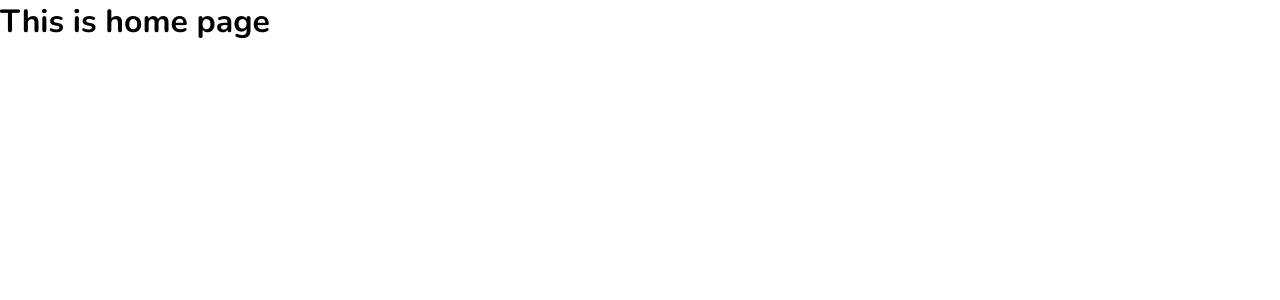
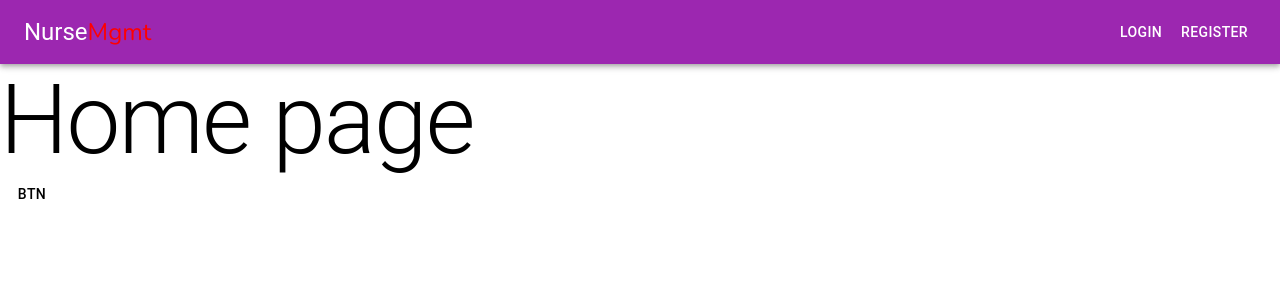
Before and after one commit to rajutamanglama63/nurse-management-app, a React (Create React App) app in the folder client/: page / in a window 1280 px wide. Shown: the top 300 px of the page. Built offline with nearby package versions, Linux system fonts and the light colour scheme.

Commit message:
feat: mui used

```diff
--- a/client/package.json
+++ b/client/package.json
@@ -3,6 +3,10 @@
   "version": "0.1.0",
   "private": true,
   "dependencies": {
+    "@emotion/react": "^11.10.5",
+    "@emotion/styled": "^11.10.5",
+    "@mui/icons-material": "^5.10.16",
+    "@mui/material": "^5.10.17",
     "@testing-library/jest-dom": "^5.16.5",
     "@testing-library/react": "^13.4.0",
     "@testing-library/user-event": "^13.5.0",
--- a/client/public/index.html
+++ b/client/public/index.html
@@ -2,20 +2,15 @@
 <html lang="en">
   <head>
     <meta charset="utf-8" />
-    <link rel="icon" href="%PUBLIC_URL%/favicon.ico" />
     <meta name="viewport" content="width=device-width, initial-scale=1" />
-    <meta name="theme-color" content="#000000" />
     <meta
       name="description"
       content="Web site created using create-react-app"
     />
-    <link rel="apple-touch-icon" href="%PUBLIC_URL%/logo192.png" />
 
     <link
     href="https://fonts.googleapis.com/css2?family=Nunito:ital,wght@0,200;0,300;0,400;0,500;0,600;0,700;0,800;0,900;1,200;1,300;1,400;1,500;1,600;1,700;1,800;1,900&display=swap"
     rel="stylesheet" />
-
-    <link rel="manifest" href="%PUBLIC_URL%/manifest.json" />
 
     <style>
     * {
--- a/client/src/App.js
+++ b/client/src/App.js
@@ -1,8 +1,10 @@
+import Navbar from "./pages/nav/Navbar";
 import Router from "./Router";
 
 function App() {
   return (
     <div>
+      <Navbar />
       <Router />
     </div>
   );
--- a/client/src/pages/home/Home.js
+++ b/client/src/pages/home/Home.js
@@ -1,9 +1,10 @@
-import "./home.scss";
+import { Button, Typography } from "@mui/material";
 
 const Home = () => {
   return (
-    <div className="home">
-      <h1>This is home page</h1>
+    <div>
+      <Typography variant="h1">Home page</Typography>
+      <Button variant="secondary">Btn</Button>
     </div>
   );
 };
--- /dev/null
+++ b/client/src/pages/nav/Navbar.js
@@ -0,0 +1,26 @@
+import * as React from "react";
+import AppBar from "@mui/material/AppBar";
+import Box from "@mui/material/Box";
+import Toolbar from "@mui/material/Toolbar";
+import Typography from "@mui/material/Typography";
+import Button from "@mui/material/Button";
+import IconButton from "@mui/material/IconButton";
+import MenuIcon from "@mui/icons-material/Menu";
+
+const Navbar = () => {
+  return (
+    <Box>
+      <AppBar position="static" color="secondary">
+        <Toolbar>
+          <Typography variant="h5" component="div" sx={{ flexGrow: 1 }}>
+            Nurse<span style={{ color: "red" }}>Mgmt</span>
+          </Typography>
+          <Button color="inherit">Login</Button>
+          <Button color="inherit">Register</Button>
+        </Toolbar>
+      </AppBar>
+    </Box>
+  );
+};
+
+export default Navbar;
```
Also changed, not shown: client/src/pages/home/home.scss (deleted), 1 other file (tests, documents, lock files or other folders).
